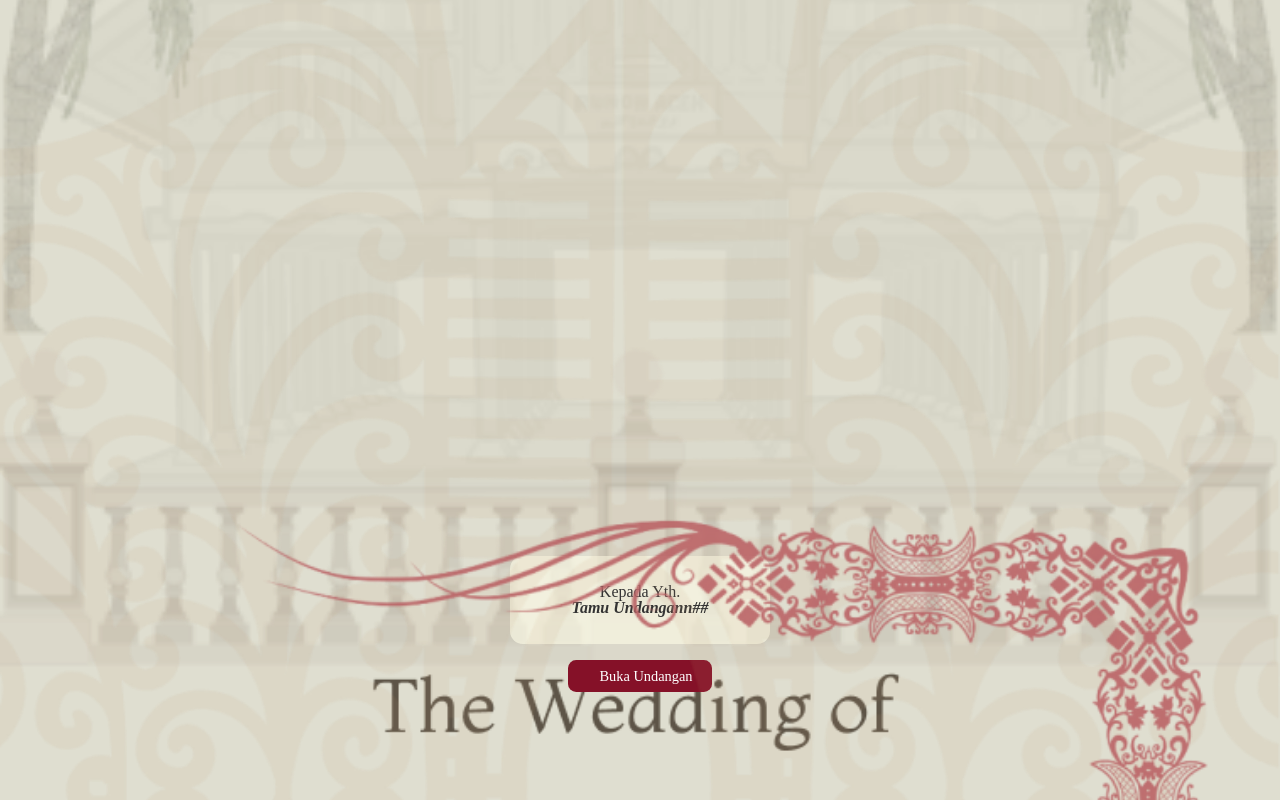
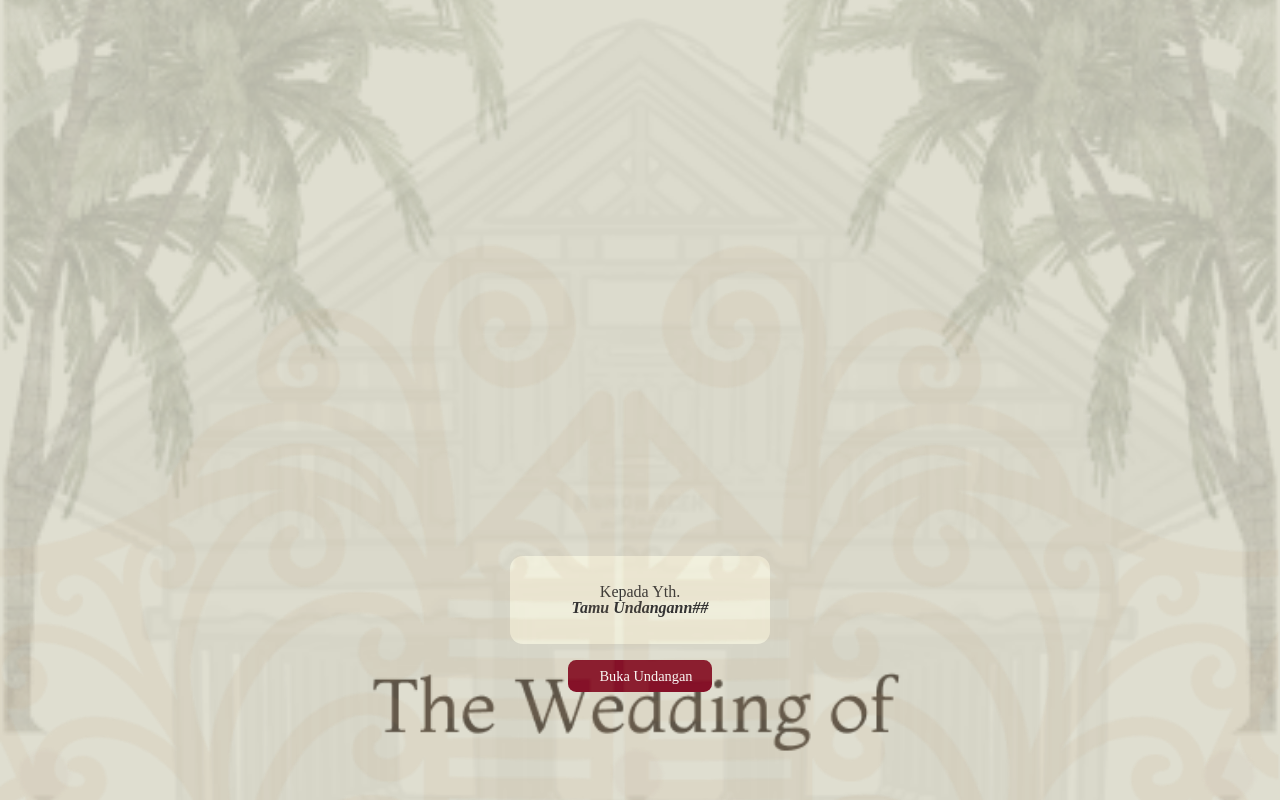
Before and after one commit to srihariyati/wedding-inv-intan, a plain HTML site: page index.html in a window 1280 px wide. Drawn offline with nearby package versions, Linux system fonts and the light colour scheme; files that its build step writes are made by us from their sources; some icons are missing.

Commit message:
Update style.css

```diff
--- a/style.css
+++ b/style.css
@@ -63,7 +63,7 @@ section {
 .img-background {
     position: absolute;
     /* atau 'fixed' jika ingin tetap di tempat saat scroll */
-    top: 0%;
+    top: 50%;
     left: 50%;
     transform: translate(-50%, -50%);
     width: 100%;
```
